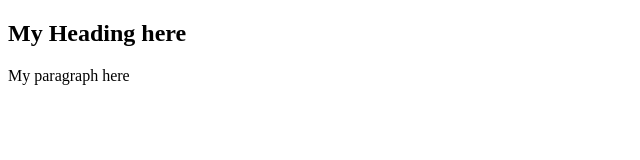
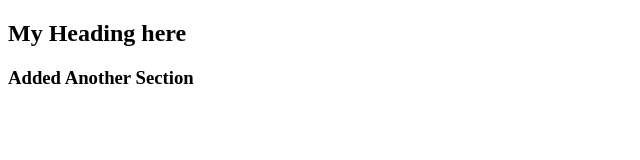
Before and after one commit to justaway1/git-crash-course, a plain HTML site: page index.html in a window 1280 px wide. Shown: the whole page, without its empty margins (0-640 px from the left). Drawn offline with Linux system fonts and the light colour scheme.

Commit message:
added new section

```diff
--- a/index.html
+++ b/index.html
@@ -9,7 +9,9 @@
     <section>
       <h1>My Heading here</h1>
 
-      <p>My paragraph here</p>
+      <section>
+        <h1>Added Another Section</h1>
+      </section>
     </section>
   </body>
 </html>
```
